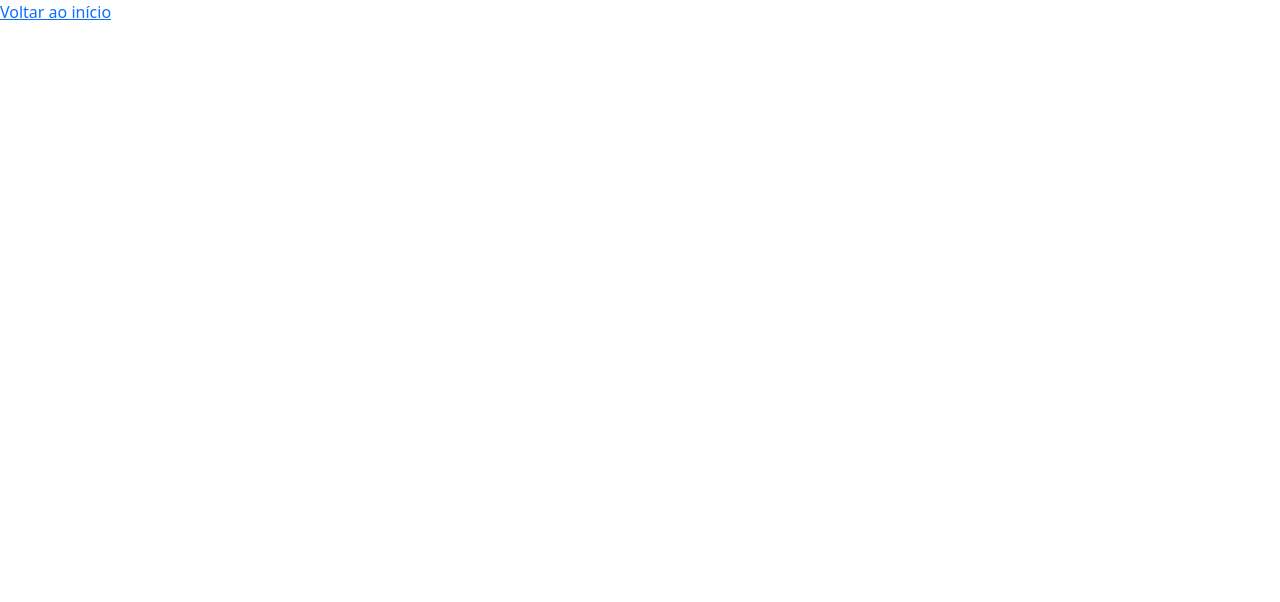
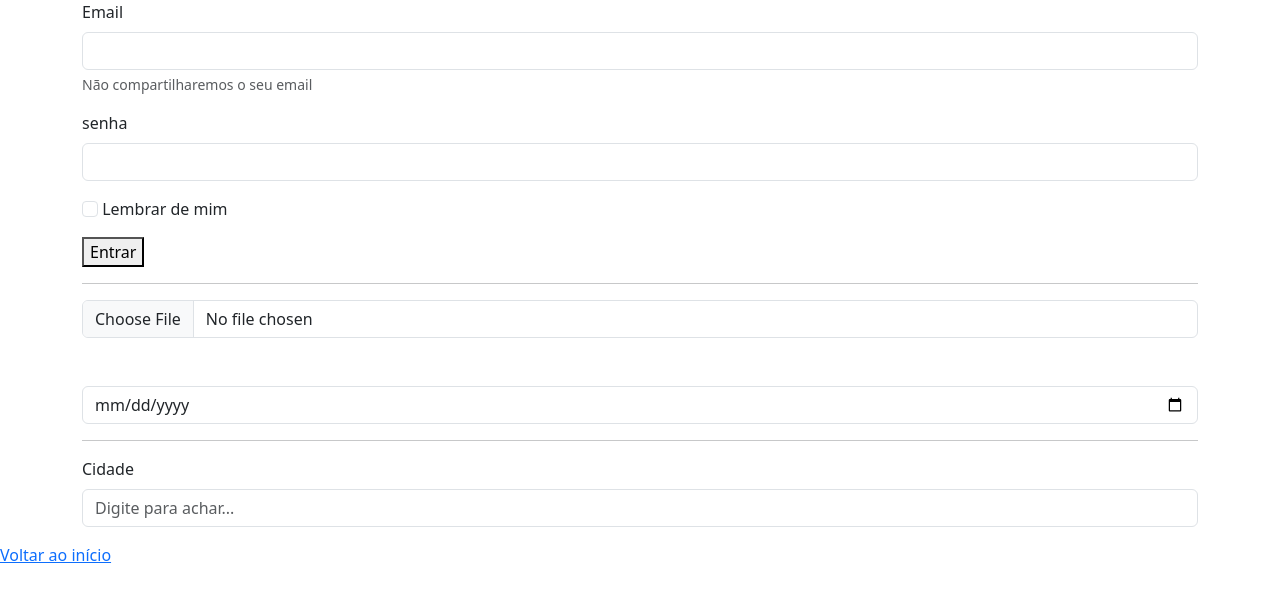
Before and after one commit to SabrinaDamascenoDev/CursoDeBootstrap, a website: page Aula18/index.html in a window 1280 px wide. Drawn offline with nearby package versions, Linux system fonts and the light colour scheme.

Commit message:
Aula 19, sobre formulário

```diff
--- a/Aula18/index.html
+++ b/Aula18/index.html
@@ -10,7 +10,42 @@
 </head>
 
 <body>
+    <div class="container">
+        <form>
+            <div class="mb-3">
+                <label for="email" class="form-label">Email</label>
+                <input type="email" class="form-control">
+                <div class="form-text">Não compartilharemos o seu email</div>
+            </div>
+            <div class="mb-3">
+                <label for="senha" class="form-label">senha</label>
+                <input type="password" class="form-control">
+            </div>
+            <div class="mb-3">
+                <input type="checkbox" class="form-check-input">
+                <label for="lembrar">Lembrar de mim</label>
+            </div>
+            <button class="" type="submit">Entrar</button>
+        </form>
+        <hr>
+        <input type="file" class="form-control">
+        <input type="date" class="form-control mt-5">
 
+        <hr>
+        <div class="mb-3">
+            <label for="" class="form-label">Cidade</label>
+            <input type="text" class="form-control" placeholder="Digite para achar..." list="cidades">
+            <datalist id="cidades">
+                <option value="Cidade 1"></option>
+                <option value="Cidade 2"></option>
+                <option value="Cidade 3"></option>
+                <option value="Cidade 4"></option>
+                <option value="Cidade 5"></option>
+                <option value="Cidade 6"></option>
+            </datalist>
+
+        </div>
+    </div>
 
     <a href="../index.html">Voltar ao início</a>
 
```
